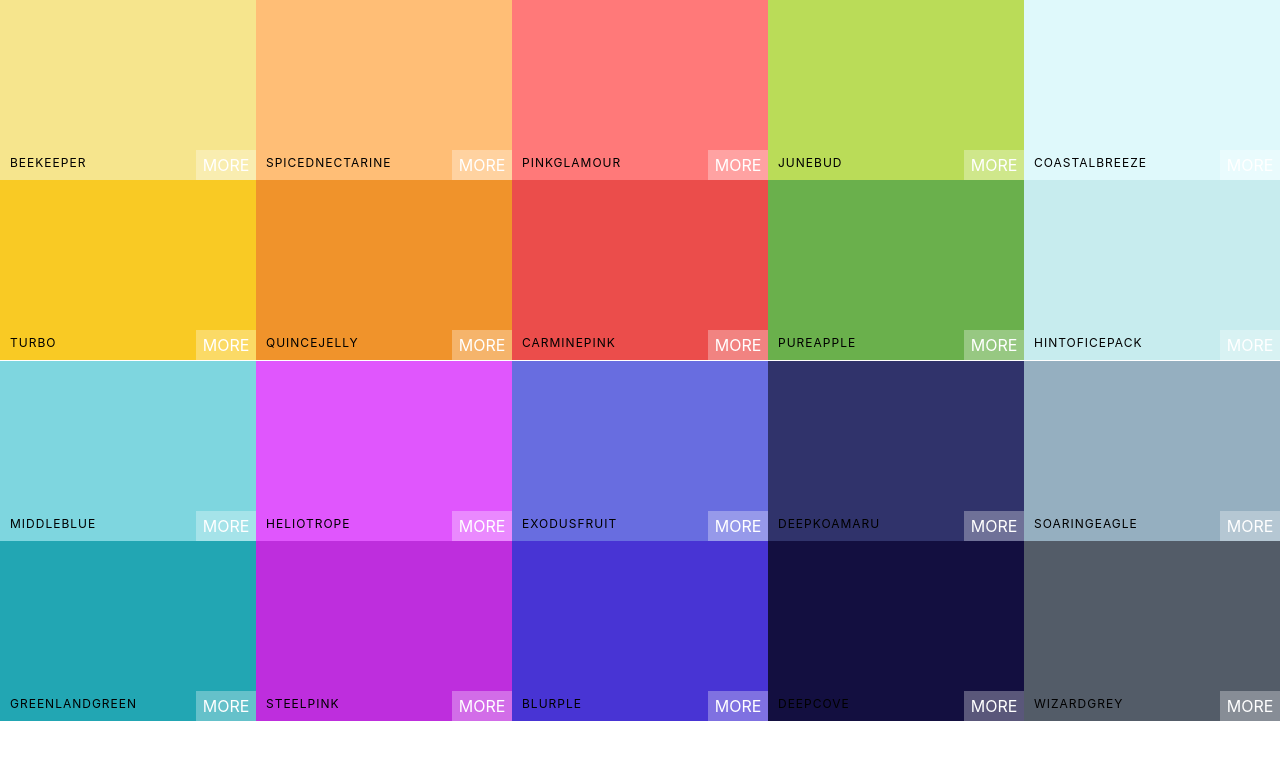
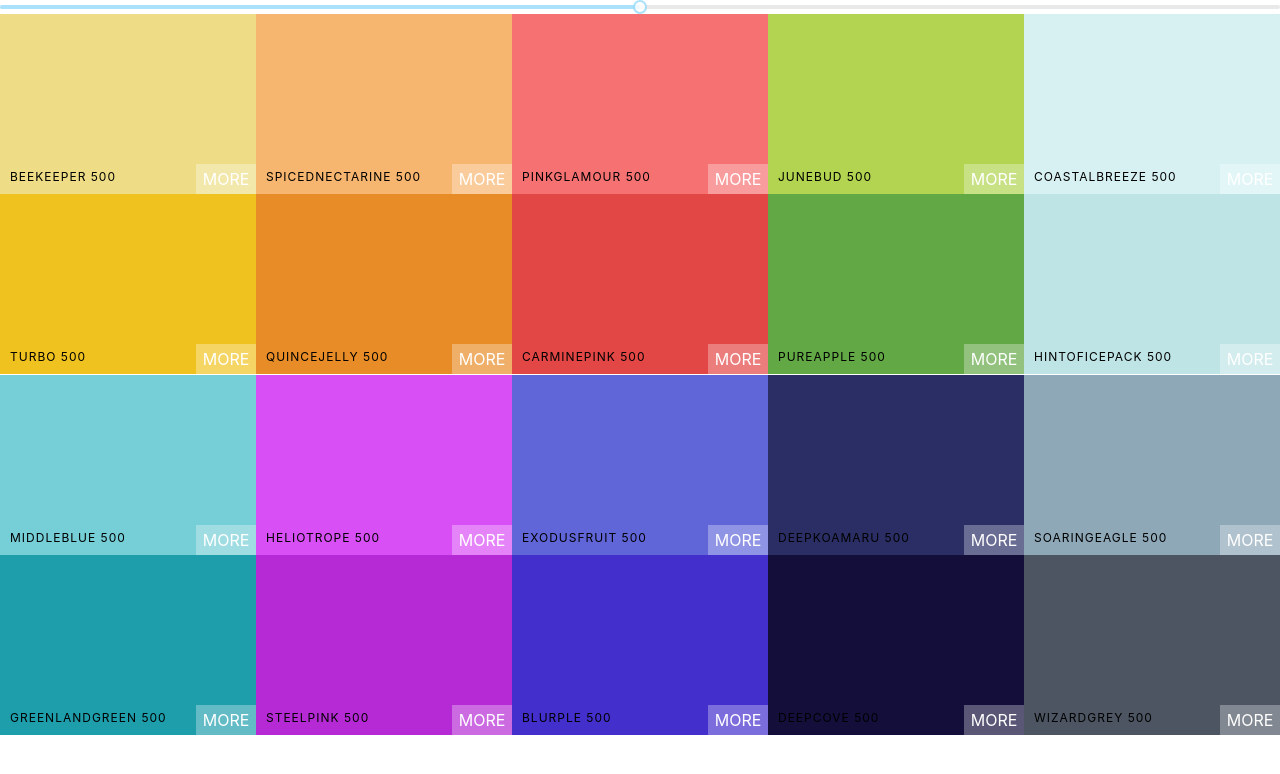
Before and after one commit to dylster1995/color-project, a React (Create React App) app: page / in a window 1280 px wide. Shown: the top 774 px of the page. Built offline with nearby package versions, Linux system fonts and the light colour scheme.

Commit message:
Add unstyled color slider

```diff
--- a/package.json
+++ b/package.json
@@ -7,6 +7,7 @@
     "@testing-library/react": "^13.4.0",
     "@testing-library/user-event": "^13.5.0",
     "chroma-js": "^2.4.2",
+    "rc-slider": "^10.3.0",
     "react": "^18.2.0",
     "react-copy-to-clipboard": "^5.1.0",
     "react-dom": "^18.2.0",
--- a/src/App.js
+++ b/src/App.js
@@ -4,10 +4,9 @@ import seedColors from './seedColors';
 import { generatePalette } from './colorHelpers';
 
 function App() {
-  console.log(generatePalette(seedColors[4]));
   return (
     <div className="App">
-      <Palette palette={{...seedColors[4]}}/>
+      <Palette palette={generatePalette(seedColors[4])}/>
     </div>
   );
 }
--- a/src/ColorBox.js
+++ b/src/ColorBox.js
@@ -14,15 +14,15 @@ export default class ColorBox extends Component {
         })
     }
     render() {
-        const { color, name } = this.props.background;
+        const { hex, name } = this.props.background;
         const showOverlay = this.state.showOverlay;
         return (
-            <CopyToClipboard text={color} onCopy={this.handleCopy}>
-        <div className='ColorBox' style={{backgroundColor: color}}>
-            <div className={`copy-overlay ${showOverlay && 'show'}`} style={{backgroundColor: color}} />
+            <CopyToClipboard text={hex} onCopy={this.handleCopy}>
+        <div className='ColorBox' style={{backgroundColor: hex}}>
+            <div className={`copy-overlay ${showOverlay && 'show'}`} style={{backgroundColor: hex}} />
             <div className={`copy-msg ${showOverlay && 'show'}`}>
                 <h1>copied!</h1>
-                <p>{color}</p>
+                <p>{hex}</p>
             </div>
             <div className='copy-container'>
                 <div className='box-content'>
--- a/src/Palette.js
+++ b/src/Palette.js
@@ -1,12 +1,25 @@
 import React, { Component } from 'react';
 import ColorBox from './ColorBox';
+import Slider from 'rc-slider';
 import './Palette.css';
+import 'rc-slider/assets/index.css';
 
 export default class Palette extends Component {
+    constructor(props){
+        super(props);
+        this.state = { level: 500 };
+        this.handleChangeLevel = this.handleChangeLevel.bind(this);
+    }
+    handleChangeLevel(level) {
+        this.setState({ level })
+    }
   render() {
-    const colorBoxes = this.props.palette.colors.map( (color, i) => <ColorBox background={color} key={i} /> )
+    const { colors } = this.props.palette;
+    const { level } = this.state;
+    const colorBoxes = colors[level].map( (color, i) => <ColorBox background={color} key={i} /> )
     return (
       <div className='Palette'>
+        <Slider defaultValue={level} min={100} max={900} onChange={this.handleChangeLevel} step={100} />
         {/* Navbar goes here */}
         <div className='Palette-colors'>
             {/* bunch of color boxes */}
```
Also changed, not shown: 1 other file (tests, documents, lock files or other folders).
